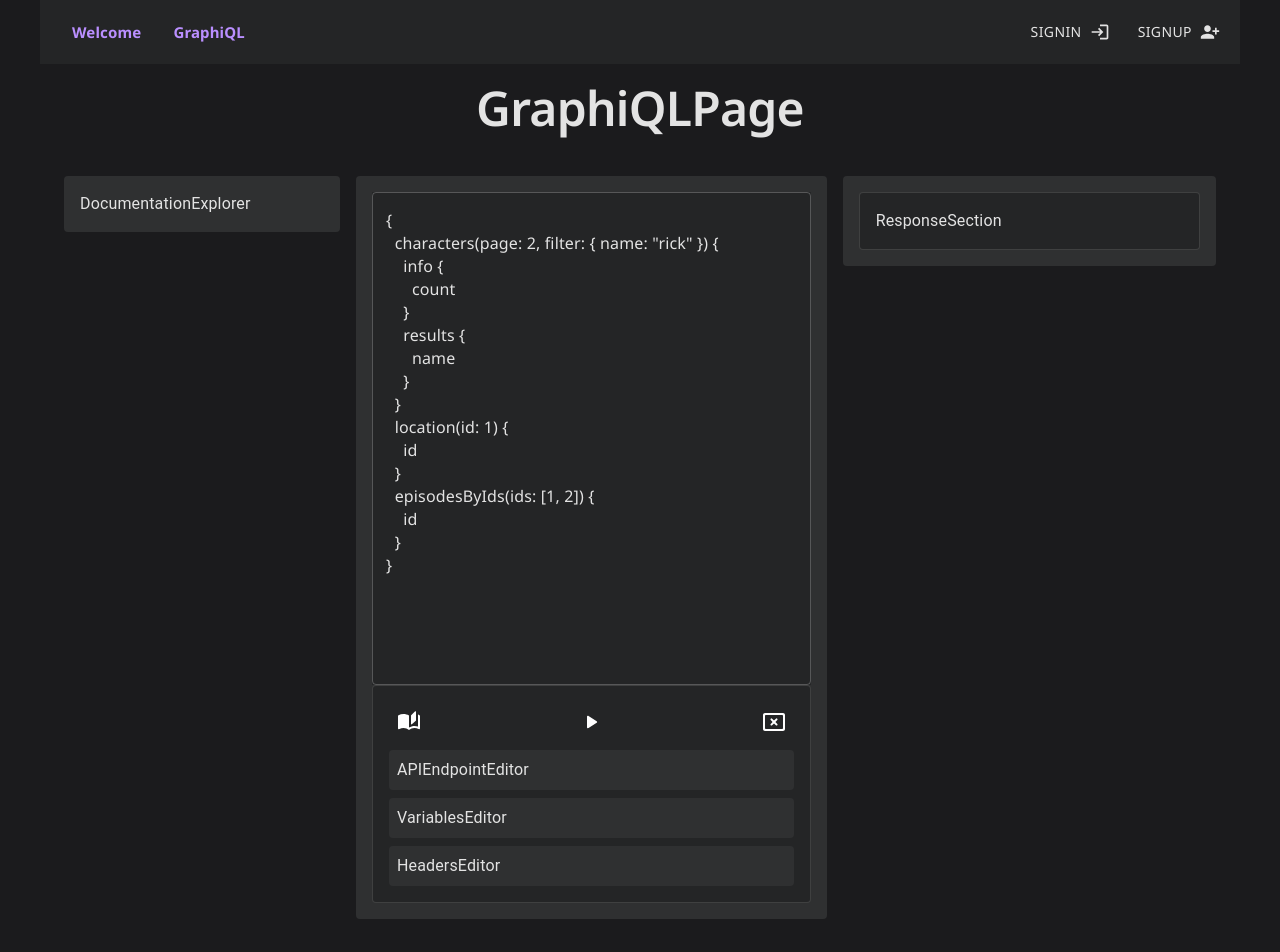
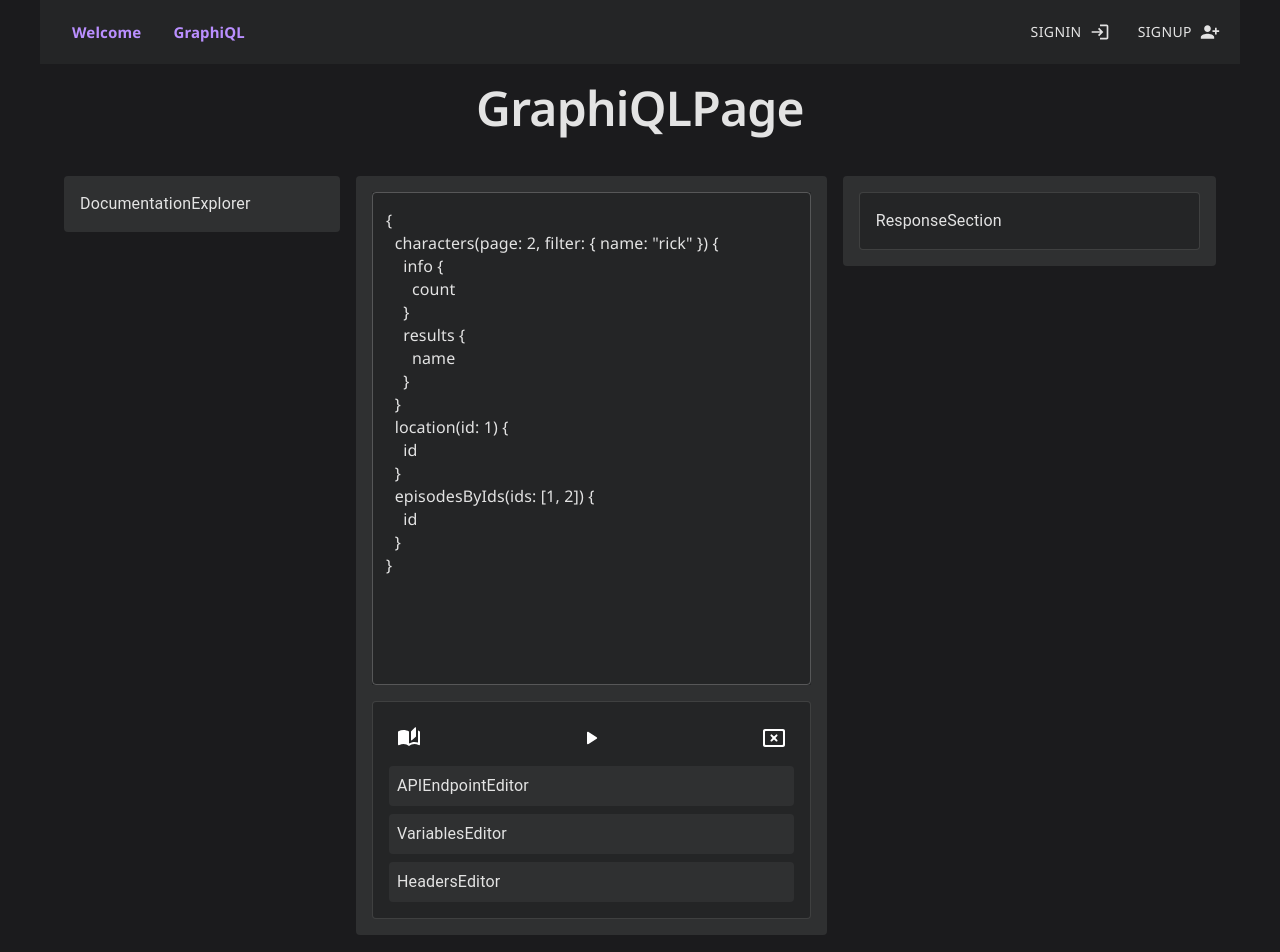
Before and after one commit to Ivan-Gav/graphiql-app, a React (Vite) app: page /graphiql in a window 1280 px wide. Shown: the top 952 px of the page. Built offline with nearby package versions, Linux system fonts and the light colour scheme.

Commit message:
fix: fix RequestEditor paper

```diff
--- a/src/pages/GraphiQLPage/GraphiQLPage.tsx
+++ b/src/pages/GraphiQLPage/GraphiQLPage.tsx
@@ -16,12 +16,12 @@ export default function GraphiQLPage() {
           <DocumentationExplorer />
         </Grid>
         <Grid item xs={5} sx={{ p: 1 }}>
-          <Paper sx={{ p: 2 }}>
+          <Paper sx={{ p: 1 }}>
             <Grid container>
-              <Grid item xs={12}>
+              <Grid item xs={12} sx={{ p: 1 }}>
                 <RequestEditor />
               </Grid>
-              <Grid item xs={12}>
+              <Grid item xs={12} sx={{ p: 1 }}>
                 <RequestMenu />
               </Grid>
             </Grid>
```
